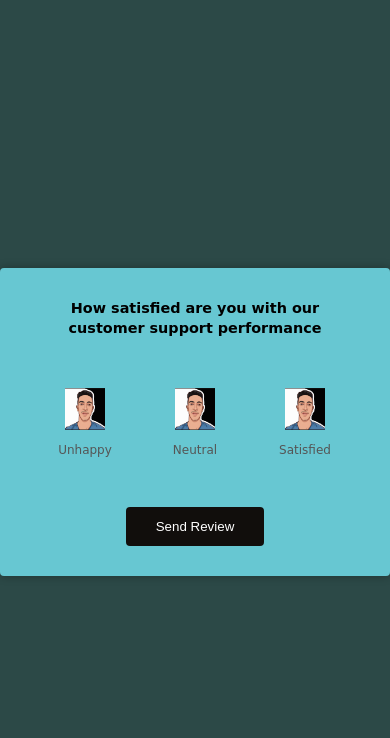
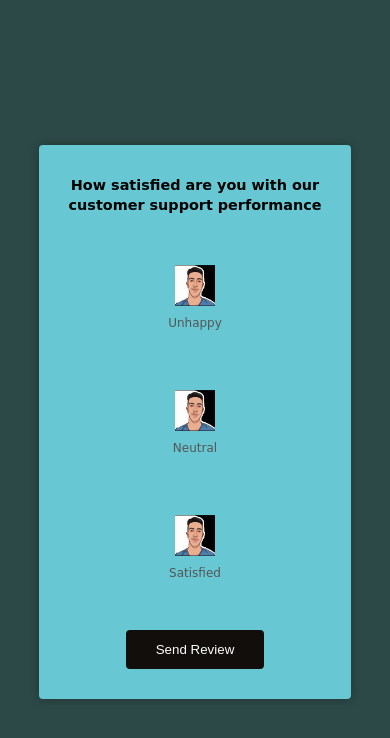
Before and after one commit to hamzalafsioui/JavaScript, a plain HTML site: page Feedback UI Design/index.html in a window 390 px wide. Drawn offline with Linux system fonts and the light colour scheme.

Commit message:
add Responsive to Feedback UI Design

```diff
--- a/Feedback UI Design/style.css
+++ b/Feedback UI Design/style.css
@@ -84,3 +84,21 @@ color: #111;
   font-size: 30px;
   margin-bottom:10px; ;
 }
+
+
+/*
+  Responsive UI
+*/
+@media(max-width:500px){
+  .ratings-container{
+    display: grid;
+    grid-template-columns: 1fr;
+
+  }
+  .rating{
+    display: flex;
+    flex-direction: column;
+    align-items: center;
+    justify-content: center;
+  }
+}
```
Also changed, not shown: Feedback UI Design/script.js (line endings or trailing spaces).
